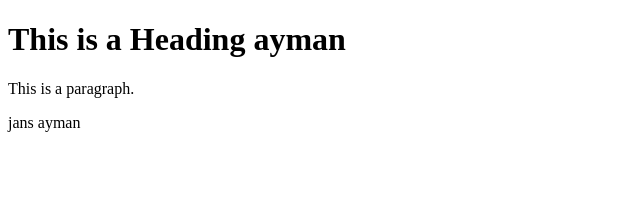
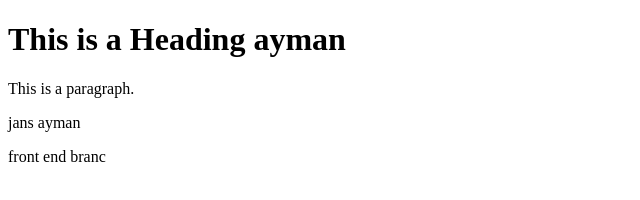
Before and after one commit to jansuxui/javascript, a plain HTML site: page index.html in a window 1280 px wide. Shown: the whole page, without its empty margins (0-640 px from the left). Drawn offline with Linux system fonts and the light colour scheme.

Commit message:
feat: front end brancj

```diff
--- a/index.html
+++ b/index.html
@@ -8,5 +8,7 @@
 <h1>This is a Heading ayman</h1>
 <p>This is a paragraph.</p>
 <p>jans ayman</p>
+
+<p> front end branc</p>
 </body>
 </html>
```
